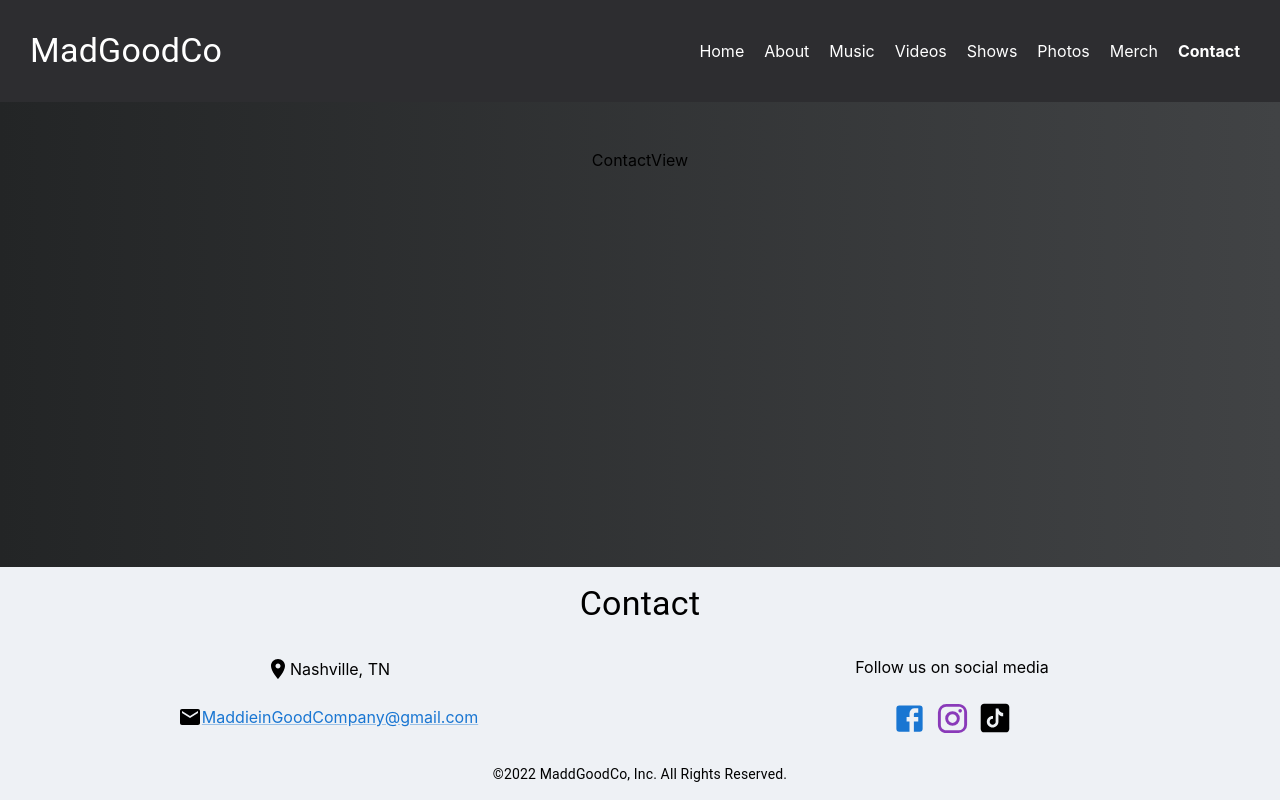
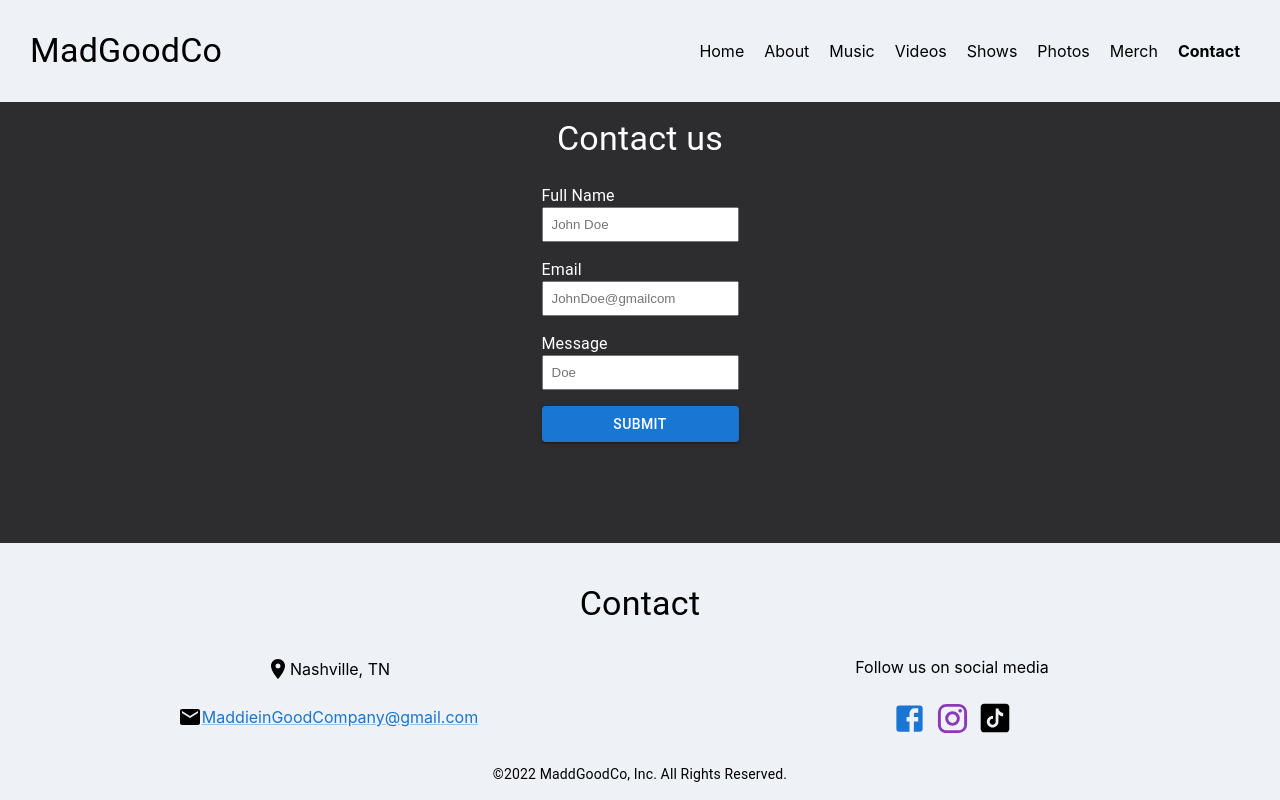
Before and after one commit to Gcriste/MadGoodCoReact, a React (Create React App) app: page /contact in a window 1280 px wide. Built offline with nearby package versions, Linux system fonts and the light colour scheme.

Commit message:
working on form

```diff
--- a/package.json
+++ b/package.json
@@ -10,8 +10,10 @@
     "@testing-library/jest-dom": "5.16.5",
     "@testing-library/react": "13.4.0",
     "@testing-library/user-event": "13.5.0",
+    "formik": "^2.2.9",
     "react": "^18.2.0",
     "react-dom": "^18.2.0",
+    "react-hook-form": "^7.40.0",
     "react-router-dom": "6.4.5",
     "react-scripts": "5.0.1",
     "web-vitals": "2.1.4"
--- a/src/components/AboutView.jsx
+++ b/src/components/AboutView.jsx
@@ -7,7 +7,7 @@ const AboutView = () => {
     <Box
       textAlign={{ xs: 'center', sm: 'unset' }}
       sx={{
-        background: 'rgba(170,186,205,.2)',
+        background: '#2D2D30',
         padding: '16px',
       }}
     >
@@ -15,12 +15,16 @@ const AboutView = () => {
         item
         xs={12}
         sm={2}
-        sx={{ display: 'flex', justifyContent: 'center' }}
+        sx={{
+          display: 'flex',
+          justifyContent: 'center',
+          color: 'white',
+        }}
       >
         <Typography variant="h4">The band</Typography>
       </Grid>
       <Grid container justifyContent="space-around" py="16px">
-        <Grid item xs={12} sm={6}>
+        <Grid item xs={12} sm={6} sx={{ mt: '24px' }}>
           <Card>
             <Box
               padding="8px"
@@ -39,7 +43,7 @@ const AboutView = () => {
             </Box>
           </Card>
         </Grid>
-        <Grid item xs={12} sm={4}>
+        <Grid item xs={12} sm={4} sx={{ mt: '24px' }}>
           <Card>
             <Box
               padding="8px"
@@ -55,7 +59,6 @@ const AboutView = () => {
                   justifyContent: 'center',
                 }}
                 variant="h7"
-                marginTop={{ xs: '24px' }}
               >
                 The members of little ole Maddie in Good Company met in the
                 winter of 2018 at a Janis Joplin tribute show in Nashville, TN.
--- a/src/components/ContactView.jsx
+++ b/src/components/ContactView.jsx
@@ -1,7 +1,112 @@
 import React from 'react';
+import { Formik, Field, Form } from 'formik';
+// import { useForm } from 'react-hook-form';
+import { Button, Card, Grid, Box, InputLabel, Typography } from '@mui/material';
 
 const ContactView = () => {
-  return <div>ContactView</div>;
+  return (
+    <Formik
+      initialValues={{
+        fullName: '',
+        email: '',
+        message: '',
+      }}
+      onSubmit={async (values) => {
+        await new Promise((r) => console.log(values));
+      }}
+    >
+      <>
+        <Grid
+          item
+          xs={12}
+          sm={12}
+          sx={{
+            display: 'flex',
+            justifyContent: 'center',
+            color: 'white',
+          }}
+        >
+          <Typography variant="h4">Contact us</Typography>
+        </Grid>
+        <Grid container justifyContent="space-around" py="16px">
+          <Form>
+            <Box
+              padding="8px"
+              sx={{
+                display: 'flex',
+                flexDirection: 'column',
+                justifyContent: 'center',
+              }}
+            >
+              <InputLabel htmlFor="fullName" sx={{ color: 'white' }}>
+                Full Name
+              </InputLabel>
+              <Field
+                id="fullName"
+                name="fullName"
+                placeholder="John Doe"
+                type="text"
+                required="true"
+                style={{ padding: '8px' }}
+              />
+            </Box>
+            <Box
+              padding="8px"
+              sx={{
+                display: 'flex',
+                flexDirection: 'column',
+                justifyContent: 'center',
+              }}
+            >
+              <InputLabel htmlFor="email" sx={{ color: 'white' }}>
+                Email
+              </InputLabel>
+              <Field
+                id="email"
+                name="email"
+                placeholder="JohnDoe@gmailcom"
+                type="email"
+                required="true"
+                style={{ padding: '8px' }}
+              />
+            </Box>{' '}
+            <Box
+              padding="8px"
+              sx={{
+                display: 'flex',
+                flexDirection: 'column',
+                justifyContent: 'center',
+              }}
+            >
+              <InputLabel htmlFor="message" sx={{ color: 'white' }}>
+                Message
+              </InputLabel>
+              <Field
+                id="message"
+                name="message"
+                placeholder="Doe"
+                type="text"
+                required="true"
+                style={{ padding: '8px' }}
+              />
+            </Box>
+            <Box
+              padding="8px"
+              sx={{
+                display: 'flex',
+                flexDirection: 'column',
+                justifyContent: 'center',
+              }}
+            >
+              <Button type="submit" variant="contained">
+                Submit
+              </Button>
+            </Box>
+          </Form>
+        </Grid>
+      </>
+    </Formik>
+  );
 };
 
 export default ContactView;
--- a/src/components/Layout.jsx
+++ b/src/components/Layout.jsx
@@ -11,21 +11,24 @@ function Layout({ children }) {
       <NavBar links={links} />
       <NavBarMobile links={links} />
       <Box
-        component='main'
+        component="main"
         sx={{
           display: 'flex',
           flex: '1 auto',
-          backgroundImage: `url(${bg})`,
+          // backgroundImage: `url(${bg})`,
+          background: '#2D2D30',
         }}
-        style={{
-          background: 'linear-gradient(to left, #414345, #232526)',
-        }}
+        style={
+          {
+            // background: 'linear-gradient(to left, #414345, #232526)',
+          }
+        }
       >
         <Box
           sx={{
             margin: '0 auto',
-            maxWidth: '1040px',
-            padding: '48px 16px',
+            // maxWidth: '1600px',
+            padding: '16px',
           }}
         >
           {children}
--- a/src/components/NavBar.jsx
+++ b/src/components/NavBar.jsx
@@ -8,7 +8,7 @@ const NavBar = ({ links }) => {
     <>
       <Box
         sx={{
-          background: '#2d2d30',
+          background: 'rgba(170,186,205,.2)',
           padding: '30px',
           flexDirection: 'row',
           justifyContent: 'space-between',
@@ -17,13 +17,13 @@ const NavBar = ({ links }) => {
         }}
       >
         <Link
-          variant='h4'
+          variant="h4"
           component={RouterLink}
           key={'/'}
           to={'/'}
           sx={{ textAlign: 'left' }}
-          color='#fff'
-          underline='none'
+          color="black"
+          underline="none"
         >
           MadGoodCo
         </Link>
@@ -45,7 +45,7 @@ const NavBar = ({ links }) => {
                   marginLeft: '10px',
                   marginRight: '10px',
                   fontWeight: href === location.pathname ? 'bold' : 'none',
-                  color: '#fff',
+                  color: 'black',
                   textDecoration: 'none',
                 }}
               >
@@ -56,8 +56,8 @@ const NavBar = ({ links }) => {
                 component={RouterLink}
                 key={href}
                 to={href}
-                color='#fff'
-                underline='hover'
+                color="black"
+                underline="hover"
                 aria-current={href === location.pathname ? 'page' : undefined}
                 sx={{
                   cursor: 'pointer',
--- a/src/components/NavBarMobile.jsx
+++ b/src/components/NavBarMobile.jsx
@@ -21,13 +21,13 @@ const NavBarMobile = ({ links }) => {
       <Toolbar />
       <List>
         <Link
-          variant='h4'
+          variant="h4"
           component={RouterLink}
           key={'/'}
           to={'/'}
           sx={{ ml: 2 }}
-          color='black'
-          underline='none'
+          color="black"
+          underline="none"
           onClick={handleDrawerToggle}
         >
           MadGoodCo
@@ -60,8 +60,8 @@ const NavBarMobile = ({ links }) => {
                     component={RouterLink}
                     key={href}
                     to={href}
-                    color='black'
-                    underline='hover'
+                    color="black"
+                    underline="hover"
                     aria-current={
                       href === location.pathname ? 'page' : undefined
                     }
@@ -91,7 +91,7 @@ const NavBarMobile = ({ links }) => {
     <>
       <Box
         sx={{
-          background: '#2d2d30',
+          background: 'rgba(170,186,205,.2)',
           padding: '30px',
           flexDirection: 'row',
           justifyContent: 'space-between',
@@ -106,22 +106,22 @@ const NavBarMobile = ({ links }) => {
           }}
         >
           <IconButton
-            aria-label='open drawer'
-            edge='start'
+            aria-label="open drawer"
+            edge="start"
             onClick={handleDrawerToggle}
-            sx={{ mr: 2, color: '#fff' }}
+            sx={{ mr: 2, color: 'black' }}
           >
             <MenuIcon />
           </IconButton>
         </Box>
       </Box>
       <Box
-        component='nav'
+        component="nav"
         sx={{ width: { sm: drawerWidth }, flexShrink: { sm: 0 } }}
-        aria-label='mailbox folders'
+        aria-label="mailbox folders"
       >
         <Drawer
-          variant='temporary'
+          variant="temporary"
           open={mobileOpen}
           onClose={handleDrawerToggle}
           ModalProps={{
```
Also changed, not shown: src/components/Footer.jsx (+27 -27 lines), 1 other file (tests, documents, lock files or other folders).
